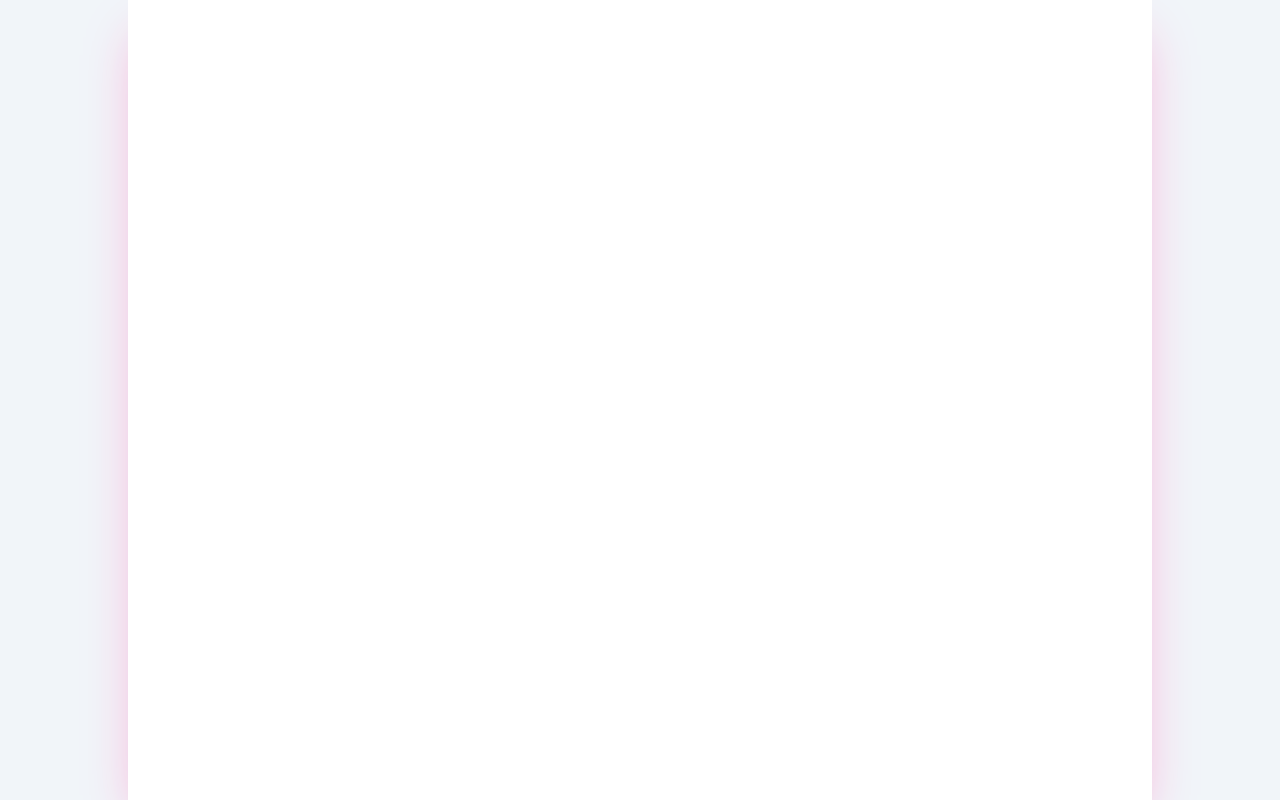
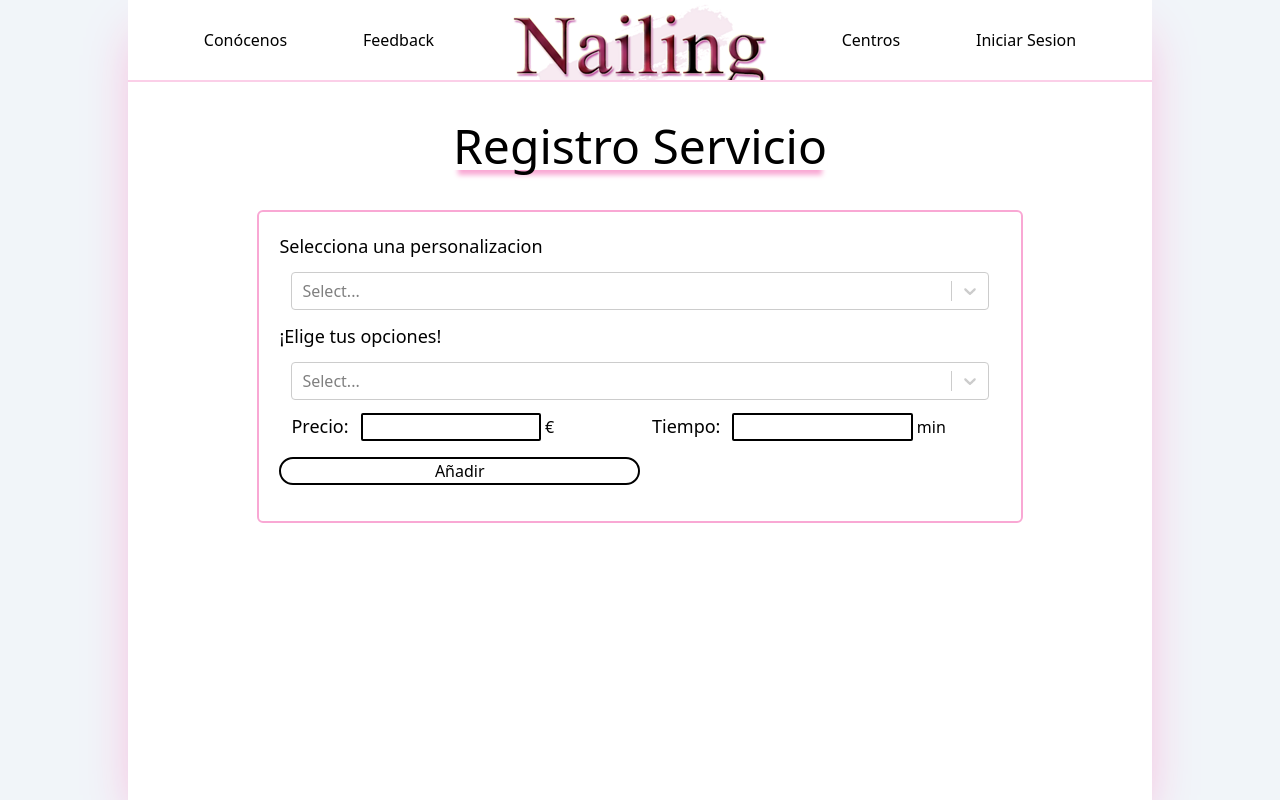
Before and after one commit to lausalbra/nailing, a React (Create React App) app in the folder src/web-app/: page /demoservicioscentro in a window 1280 px wide. Built offline with nearby package versions, Linux system fonts and the light colour scheme.

Commit message:
Feature: Estructura Registro Servicios Centro

```diff
--- a/src/web-app/src/App.js
+++ b/src/web-app/src/App.js
@@ -10,7 +10,8 @@ import { Cita } from './views/Cita'
 import { MisCitasList } from './views/MisCitasList'
 import { Error } from './views/Error'
 import { Centro } from './views/Centro'
-function App () {
+import { DemoServiciosCentro } from './views/DemoServiciosCentro'
+function App() {
   return (
 
     <div className='overflow-auto'>
@@ -27,6 +28,7 @@ function App () {
           <Route path='/miscitas' component={MisCitasList} />
           <Route path='/personalizacion' component={Cita} />
           <Route path='/error' component={Error} />
+          <Route path='/demoservicioscentro' component={DemoServiciosCentro} />
           <Route path='/' component={Landing} />
         </div>
 
--- /dev/null
+++ b/src/web-app/src/components/RegistroServiciosCentroForm/index.js
@@ -0,0 +1,109 @@
+import { useRef, useState } from "react";
+import Select from 'react-select';
+
+export function RegistroServiciosCentroForm() {
+
+    const optionsPersonalizacion = [
+        { value: "esculpidas", label: "Uñas Esculpidas" },
+        { value: "naturales", label: "Uñas Naturales" },
+    ]
+
+    const optionsEsculpidas = [
+        { value: "relleno", label: "Relleno" },
+        { value: "nueva", label: "Puesta Nueva" },
+    ]
+
+    const optionsNaturales = [
+        { value: "semipermanente", label: "Semipermanente" },
+        { value: "refuerzo", label: "Semipermanente con Refuerzo" },
+        { value: "japonesa", label: "Manicura Japonesa" }
+    ]
+
+    const precio = useRef()
+    const tiempo = useRef()
+
+    const [selectedType, setSelectedType] = useState();
+    const [selectedOptions, setSelectedOptions] = useState();
+    const [availableOptions, setAvailableOptions] = useState()
+    const [formState, setFormState] = useState(true)
+
+
+    const onDropDownChangeType = (value) => {
+        checkFormState()
+        console.log(value)
+        setSelectedType(value)
+        value.value === 'esculpidas' ? setSelectedOptions(optionsEsculpidas) : setSelectedOptions(optionsNaturales)
+    }
+
+    const onDropDownChangeOptions = (value) => {
+        console.log("Valores seleccionados", value)
+        console.log("Valores Disponibles", availableOptions)
+        switch (selectedType.value) {
+            case "naturales":
+                setAvailableOptions(optionsNaturales)
+                break
+            case "esculpidas":
+                setAvailableOptions(optionsEsculpidas)
+                break
+            default:
+        }
+
+        checkFormState()
+        setSelectedOptions(value)
+    }
+
+    function checkFormState() {
+
+        if (selectedType === undefined || selectedOptions === undefined || selectedOptions.length === 0) {
+            setFormState(false)
+        } else {
+            setFormState(true)
+        }
+    }
+
+    const handleSubmit = (evt) => {
+        evt.preventDefault()
+        checkFormState()
+        console.log(selectedType, selectedOptions, precio.current.value, tiempo.current.value)
+    }
+
+    return (
+        <>
+            <form className="grid border-2 border-pink-300 p-5 rounded-md" onSubmit={handleSubmit}>
+                <label className='text-lg' htmlFor="name">Selecciona una personalizacion</label>
+                <Select className="p-3"
+                    value={selectedType}
+                    options={optionsPersonalizacion}
+                    onChange={onDropDownChangeType}
+                />
+
+                <label className='text-lg' htmlFor="name">¡Elige tus opciones!</label>
+                <Select className="p-3"
+                    isMulti
+                    value={selectedOptions}
+                    options={availableOptions}
+                    onChange={onDropDownChangeOptions}
+                />
+
+                <div className="grid grid-rows grid-cols-2 items-center">
+                    <div>
+                        <label className='text-lg p-3' htmlFor="precio">Precio:</label>
+                        <input className="border-black border-2  rounded-sm mb-4 w-1/2 text-right" name="precio" type="text" id="precio" ref={precio} required /> €
+                    </div>
+                    <div>
+                        <label className='text-lg p-3' htmlFor="tiempo">Tiempo:</label>
+                        <input className="border-black border-2  rounded-sm mb-4 w-1/2 text-right" name="tiempo" type="text" id="tiempo" ref={tiempo} required /> min
+                    </div>
+                </div>
+                <div className="center">
+                    <input className="border-black border-2 mb-4 cursor-pointer hover:bg-pink-200 hover:border-pink-200 duration-300 rounded-3xl w-1/2" type="submit" value="Añadir" />
+                </div>
+
+                {formState ? <p></p> : <p className="text-sm text-red-500">Seleccione un tipo y una o varias opciones de personalizacion</p>}
+
+            </form>
+
+        </>
+    )
+
+}
--- /dev/null
+++ b/src/web-app/src/views/DemoServiciosCentro/index.js
@@ -0,0 +1,13 @@
+import { Card } from "../../components/Card";
+import { Header } from "../../components/Header";
+import { RegistroServiciosCentroForm } from "../../components/RegistroServiciosCentroForm";
+
+export function DemoServiciosCentro() {
+    return (
+        <>
+            <Header />
+            <Card title={"Registro Servicio"} component={<RegistroServiciosCentroForm />} />
+
+        </>
+    )
+}
```
